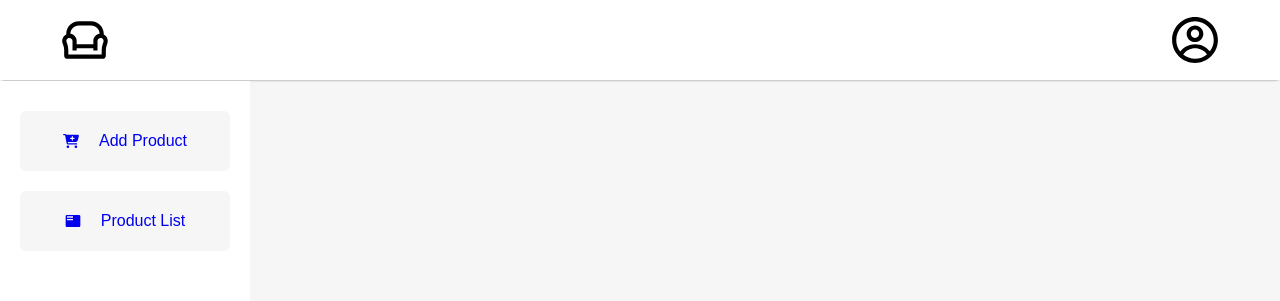
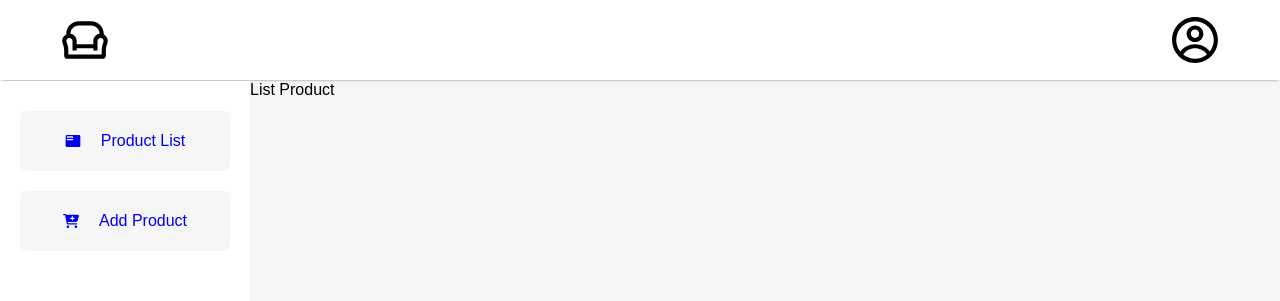
Before and after one commit to iambasilp/Fullstack-Furniture-Webapp, a React (Vite) app in the folder admin/: page /listproduct in a window 1280 px wide. Shown: the top 301 px of the page. Built offline with nearby package versions, Linux system fonts and the light colour scheme.

Commit message:
List Product Component Added

```diff
--- /dev/null
+++ b/admin/src/Components/ProductList/ListProduct.jsx
@@ -0,0 +1,11 @@
+import React from 'react'
+import './ListProduct.css'
+const ListProduct = () => {
+  return (
+    <div>
+      List Product
+    </div>
+  )
+}
+
+export default ListProduct
--- a/admin/src/Components/Sidebar/Sidebar.jsx
+++ b/admin/src/Components/Sidebar/Sidebar.jsx
@@ -8,16 +8,16 @@
 const Sidebar = () => {
   return (
     <div className='sidebar'>
+      <Link to='/listproduct' style={{ textDecoration: 'none' }}>
+        <div className="sidebar-item">
+        <MdFeaturedPlayList className='product-list' />
+          <p>Product List</p>
+        </div>
+      </Link>
       <Link to='/addproduct' style={{ textDecoration: 'none' }}>
         <div className="sidebar-item">
         <FaCartPlus className='product-add' />
           <p>Add Product</p>
-        </div>
-      </Link>
-      <Link to='/listproduct' style={{ textDecoration: 'none' }}>
-        <div className="sidebar-item">
-        <MdFeaturedPlayList className='product-list' />
-          <p>Product List</p>
         </div>
       </Link>
 
--- a/admin/src/Pages/Admin/Admin.jsx
+++ b/admin/src/Pages/Admin/Admin.jsx
@@ -1,10 +1,15 @@
 import React from "react";
 import './Admin.css'
 import Sidebar from "../../Components/Sidebar/Sidebar";
+import {Routes,Route} from 'react-router-dom'
+import ListProduct from "../../Components/ProductList/ListProduct";
 const Admin = () => {
   return (
     <div className="admin">
       <Sidebar />
+      <Routes>
+        <Route path="/listproduct" element={<ListProduct />} />
+      </Routes>
     </div>
   );
 };
```
Also changed, not shown: admin/src/Components/ProductList/ListProduct.css (added).
